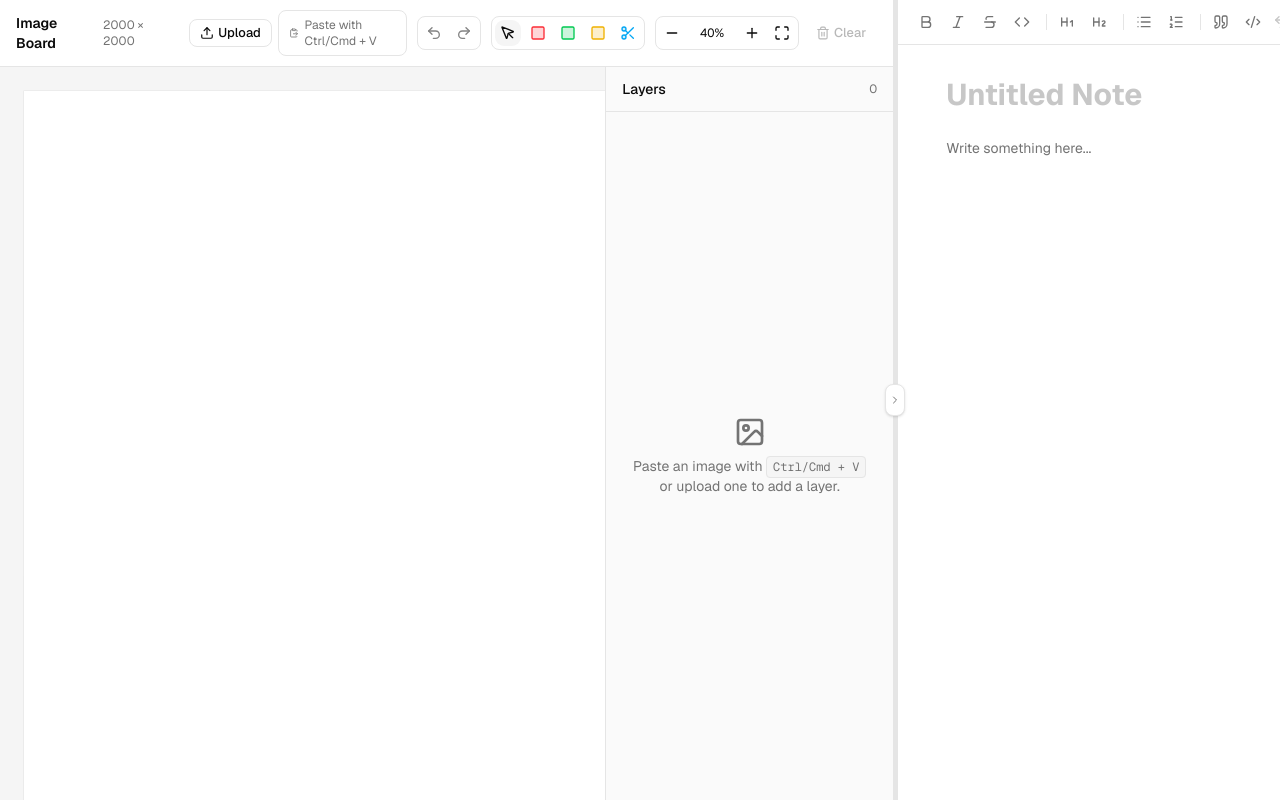
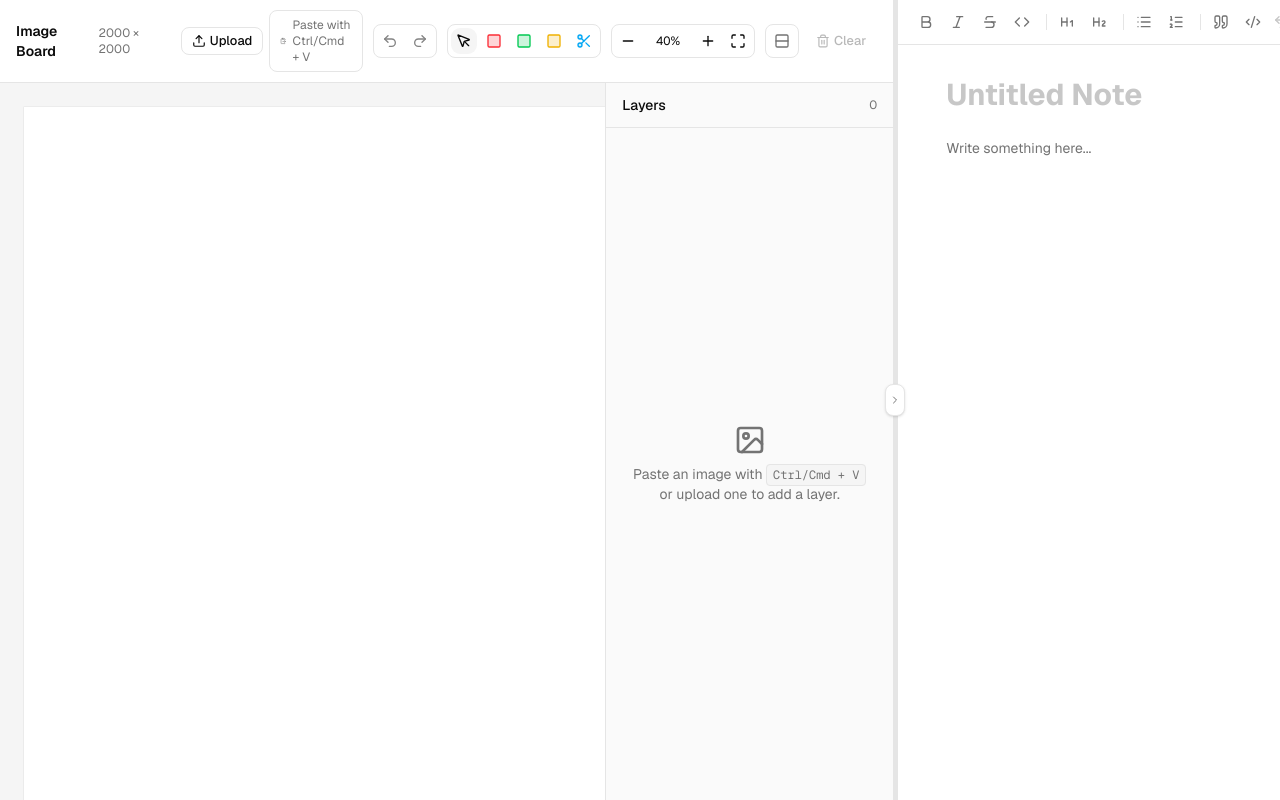
Before and after one commit to daffi99/canvasoo, a Next.js app: page / in a window 1280 px wide. Built offline with nearby package versions, Linux system fonts and the light colour scheme.

Commit message:
feat: add top-bottom (vertical) workspace split layout toggle

```diff
--- a/components/canvas-editor.tsx
+++ b/components/canvas-editor.tsx
@@ -2,7 +2,7 @@
 
 import type React from "react"
 import { useCallback, useEffect, useRef, useState } from "react"
-import { ClipboardPaste, Maximize, Minus, Plus, Trash2, Upload, Undo2, Redo2, MousePointer, Square, Scissors } from "lucide-react"
+import { ClipboardPaste, Maximize, Minus, Plus, Trash2, Upload, Undo2, Redo2, MousePointer, Square, Scissors, Columns2, Rows2 } from "lucide-react"
 import { CANVAS_SIZE, type Layer, createId } from "@/lib/editor-types"
 import { CanvasLayer } from "@/components/canvas-layer"
 import { LayersPanel } from "@/components/layers-panel"
@@ -26,7 +26,15 @@ function createBorderRectangleDataURL(width: number, height: number, color: stri
   return canvas.toDataURL()
 }
 
-export function CanvasEditor() {
+interface CanvasEditorProps {
+  splitDirection?: "horizontal" | "vertical"
+  onToggleSplitDirection?: () => void
+}
+
+export function CanvasEditor({
+  splitDirection = "horizontal",
+  onToggleSplitDirection,
+}: CanvasEditorProps) {
   const [history, setHistory] = useState<{
     past: Layer[][]
     present: Layer[]
@@ -585,6 +593,25 @@ export function CanvasEditor() {
             </Button>
           </div>
 
+          {onToggleSplitDirection && (
+            <div className="ml-1 flex items-center gap-0.5 rounded-md border border-border p-0.5">
+              <Button
+                variant="ghost"
+                size="icon"
+                className="h-7 w-7 text-foreground"
+                onClick={onToggleSplitDirection}
+                aria-label={splitDirection === "horizontal" ? "Switch to vertical layout" : "Switch to horizontal layout"}
+                title={splitDirection === "horizontal" ? "Switch to vertical layout" : "Switch to horizontal layout"}
+              >
+                {splitDirection === "horizontal" ? (
+                  <Rows2 className="h-4 w-4 text-muted-foreground" />
+                ) : (
+                  <Columns2 className="h-4 w-4 text-muted-foreground" />
+                )}
+              </Button>
+            </div>
+          )}
+
           <Button
             variant="ghost"
             size="sm"
--- a/components/workspace.tsx
+++ b/components/workspace.tsx
@@ -3,11 +3,12 @@
 import { useState, useRef, useCallback } from "react"
 import { CanvasEditor } from "@/components/canvas-editor"
 import { Notepad } from "@/components/notepad"
-import { ChevronLeft, ChevronRight } from "lucide-react"
+import { ChevronLeft, ChevronRight, ChevronUp, ChevronDown } from "lucide-react"
 import { cn } from "@/lib/utils"
 
 export function Workspace() {
   const [leftWidth, setLeftWidth] = useState(70) // percentage
+  const [splitDirection, setSplitDirection] = useState<"horizontal" | "vertical">("horizontal")
   const [isNotepadCollapsed, setIsNotepadCollapsed] = useState(false)
   const [isDragging, setIsDragging] = useState(false)
   const lastWidthRef = useRef(70)
@@ -17,7 +18,12 @@ export function Workspace() {
     setIsDragging(true)
 
     const handlePointerMove = (moveEvent: PointerEvent) => {
-      const newWidth = (moveEvent.clientX / window.innerWidth) * 100
+      let newWidth = 70
+      if (splitDirection === "horizontal") {
+        newWidth = (moveEvent.clientX / window.innerWidth) * 100
+      } else {
+        newWidth = (moveEvent.clientY / window.innerHeight) * 100
+      }
       const clampedWidth = Math.max(20, Math.min(80, newWidth))
       setLeftWidth(clampedWidth)
       lastWidthRef.current = clampedWidth
@@ -31,7 +37,7 @@ export function Workspace() {
 
     window.addEventListener("pointermove", handlePointerMove)
     window.addEventListener("pointerup", handlePointerUp)
-  }, [])
+  }, [splitDirection])
 
   const toggleNotepad = useCallback(() => {
     setIsNotepadCollapsed((prev) => {
@@ -52,16 +58,20 @@ export function Workspace() {
   }, [])
 
   return (
-    <div className="flex h-dvh w-full overflow-hidden bg-background">
+    <div className={cn("flex h-dvh w-full overflow-hidden bg-background", splitDirection === "horizontal" ? "flex-row" : "flex-col")}>
       {/* Left Panel: Canvas Editor */}
       <div
-        className="h-full min-w-0"
+        className="min-w-0 min-h-0"
         style={{
-          width: isNotepadCollapsed ? "100%" : `${leftWidth}%`,
-          transition: isDragging ? "none" : "width 0.25s cubic-bezier(0.4, 0, 0.2, 1)",
+          width: splitDirection === "horizontal" ? (isNotepadCollapsed ? "100%" : `${leftWidth}%`) : "100%",
+          height: splitDirection === "vertical" ? (isNotepadCollapsed ? "100%" : `${leftWidth}%`) : "100%",
+          transition: isDragging ? "none" : (splitDirection === "horizontal" ? "width 0.25s cubic-bezier(0.4, 0, 0.2, 1)" : "height 0.25s cubic-bezier(0.4, 0, 0.2, 1)"),
         }}
       >
-        <CanvasEditor />
+        <CanvasEditor
+          splitDirection={splitDirection}
+          onToggleSplitDirection={() => setSplitDirection((prev) => (prev === "horizontal" ? "vertical" : "horizontal"))}
+        />
       </div>
 
       {/* Resizable Divider */}
@@ -69,32 +79,48 @@ export function Workspace() {
         onPointerDown={handlePointerDown}
         onDoubleClick={handleDoubleClick}
         className={cn(
-          "relative z-40 flex w-1 shrink-0 cursor-col-resize items-center justify-center bg-border transition-colors hover:bg-selection/60",
+          "relative z-40 flex shrink-0 items-center justify-center bg-border transition-colors hover:bg-selection/60",
+          splitDirection === "horizontal" ? "w-1 cursor-col-resize" : "h-1 w-full cursor-row-resize",
           isDragging && "bg-selection",
         )}
       >
         {/* Toggle Collapse Button */}
         <button
           onClick={toggleNotepad}
-          className="absolute flex h-8 w-5 cursor-pointer items-center justify-center rounded-md border border-border bg-popover shadow-sm transition-transform hover:bg-accent"
-          style={{ transform: "translateX(0px)" }}
+          className={cn(
+            "absolute flex cursor-pointer items-center justify-center rounded-md border border-border bg-popover shadow-sm transition-transform hover:bg-accent",
+            splitDirection === "horizontal" ? "h-8 w-5" : "h-5 w-8"
+          )}
+          style={{ transform: "translate(0px)" }}
           aria-label={isNotepadCollapsed ? "Expand notepad" : "Collapse notepad"}
           title={isNotepadCollapsed ? "Expand notepad" : "Collapse notepad"}
         >
-          {isNotepadCollapsed ? (
-            <ChevronLeft className="h-3 w-3 text-muted-foreground" />
+          {splitDirection === "horizontal" ? (
+            isNotepadCollapsed ? (
+              <ChevronLeft className="h-3 w-3 text-muted-foreground" />
+            ) : (
+              <ChevronRight className="h-3 w-3 text-muted-foreground" />
+            )
           ) : (
-            <ChevronRight className="h-3 w-3 text-muted-foreground" />
+            isNotepadCollapsed ? (
+              <ChevronUp className="h-3 w-3 text-muted-foreground" />
+            ) : (
+              <ChevronDown className="h-3 w-3 text-muted-foreground" />
+            )
           )}
         </button>
       </div>
 
       {/* Right Panel: Notepad */}
       <div
-        className="h-full min-w-0 overflow-hidden border-l border-border bg-background"
+        className={cn(
+          "min-w-0 min-h-0 overflow-hidden bg-background",
+          splitDirection === "horizontal" ? "border-l border-border" : "border-t border-border"
+        )}
         style={{
-          width: isNotepadCollapsed ? "0%" : `${100 - leftWidth}%`,
-          transition: isDragging ? "none" : "width 0.25s cubic-bezier(0.4, 0, 0.2, 1)",
+          width: splitDirection === "horizontal" ? (isNotepadCollapsed ? "0%" : `${100 - leftWidth}%`) : "100%",
+          height: splitDirection === "vertical" ? (isNotepadCollapsed ? "0%" : `${100 - leftWidth}%`) : "100%",
+          transition: isDragging ? "none" : (splitDirection === "horizontal" ? "width 0.25s cubic-bezier(0.4, 0, 0.2, 1)" : "height 0.25s cubic-bezier(0.4, 0, 0.2, 1)"),
           display: isNotepadCollapsed ? "none" : "block",
         }}
       >
```
